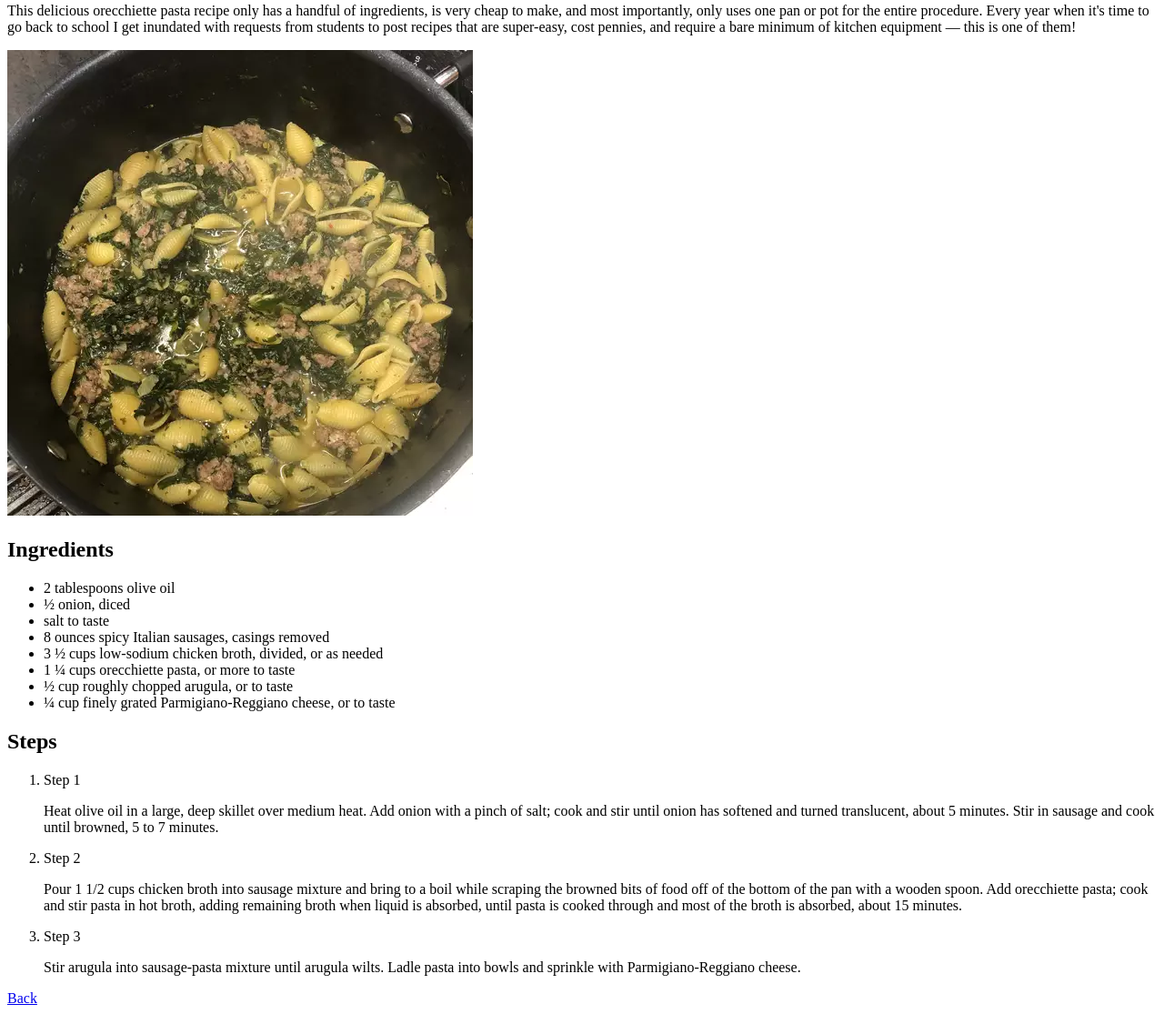
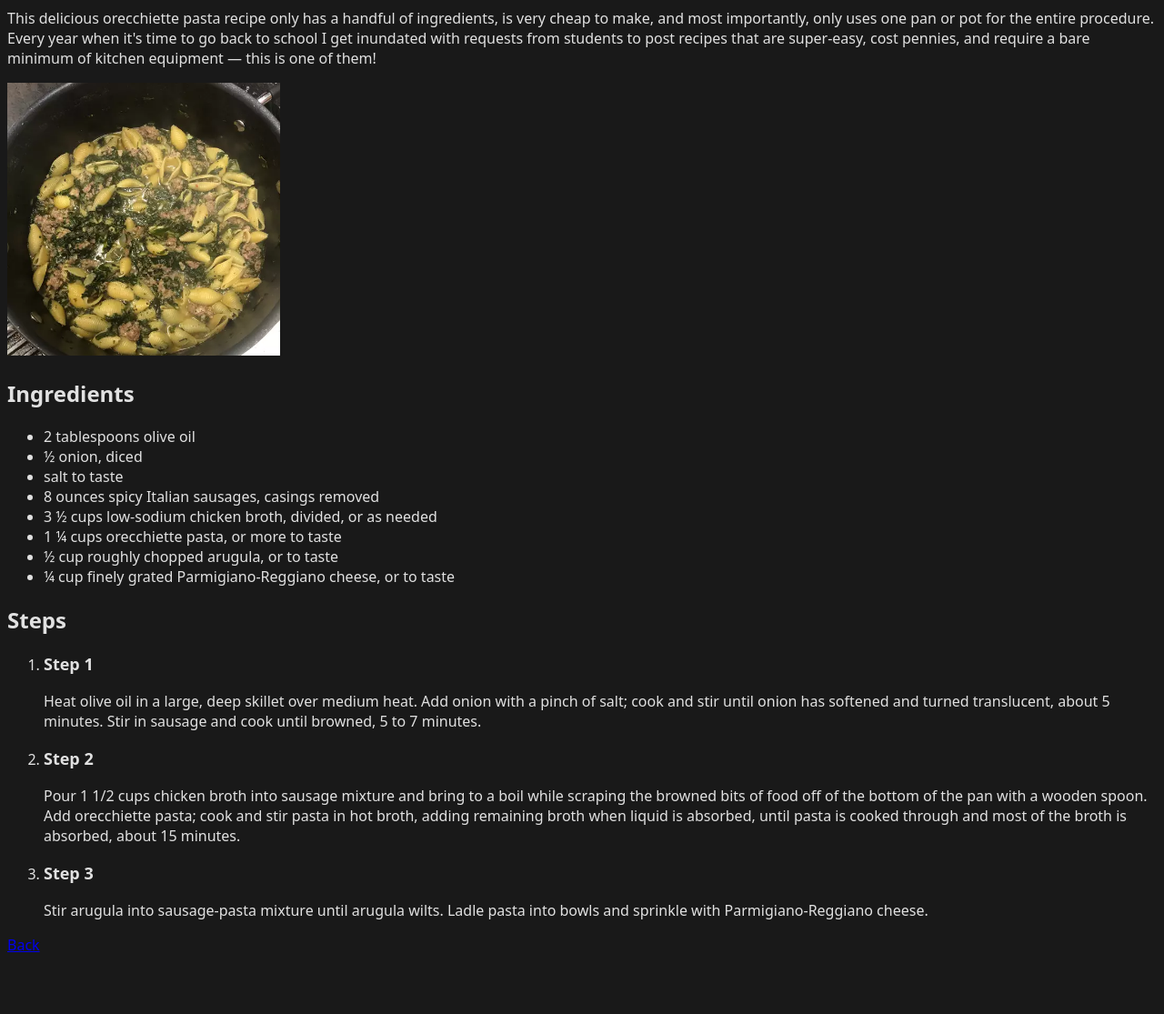
Before and after one commit to tw-abiyanto/odin-recipes, a plain HTML site: page recipes/pasta.html in a window 1280 px wide. Shown: the part 77-1192 px from the top of the page at 91% size. After the commit the page ends 1135 px from the top, so only its background shows below. Drawn offline with Linux system fonts and the light colour scheme.

Commit message:
Add stylesheet

```diff
--- /dev/null
+++ b/css/style.css
@@ -0,0 +1,20 @@
+body {
+  background-color: rgb(25, 25, 25);
+  color: rgb(225, 225, 225);
+  font-family:
+    system-ui, -apple-system, BlinkMacSystemFont, 'Segoe UI', Roboto,
+    Oxygen, Ubuntu, Cantarell, 'Open Sans', 'Helvetica Neue', sans-serif;
+}
+
+img {
+  height: 300px;
+  width: auto;
+}
+
+h1 {
+  font-weight: bolder;
+}
+
+h3 {
+  font-size: 18px;
+}
--- a/recipes/pasta.html
+++ b/recipes/pasta.html
@@ -6,6 +6,7 @@
   <meta http-equiv="X-UA-Compatible" content="IE=edge">
   <meta name="viewport" content="width=device-width, initial-scale=1.0">
   <title>Orecchiette</title>
+  <link rel="stylesheet" href="../css/style.css">
 </head>
 
 <body>
@@ -36,21 +37,27 @@
 
   <h2>Steps</h2>
   <ol>
-    <li>Step 1</li>
-    <p>Heat olive oil in a large, deep skillet over medium heat. Add onion with
-      a pinch
-      of salt; cook and stir until onion has softened and turned translucent,
-      about 5
-      minutes. Stir in sausage and cook until browned, 5 to 7 minutes.</p>
-    <li>Step 2</li>
+    <li>
+      <h3>Step 1</h3>
+      <p>Heat olive oil in a large, deep skillet over medium heat. Add onion
+        with a pinch of salt; cook and stir until onion has softened and turned
+        translucent, about 5 minutes. Stir in sausage and cook until browned, 5
+        to 7 minutes.</p>
+    </li>
+    <li>
+      <h3>Step 2</h3>
       <p>Pour 1 1/2 cups chicken broth into sausage mixture and bring to a boil
         while scraping the browned bits of food off of the bottom of the pan
         with a wooden spoon. Add orecchiette pasta; cook and stir pasta in hot
         broth, adding remaining broth when liquid is absorbed, until pasta is
         cooked through and most of the broth is absorbed, about 15 minutes.</p>
-    <li>Step 3</li>
-    <p>Stir arugula into sausage-pasta mixture until arugula wilts. Ladle pasta
+    </li>
+    <li>
+      <h3>Step 3</h3>
+      <p>Stir arugula into sausage-pasta mixture until arugula wilts. Ladle
+        pasta
         into bowls and sprinkle with Parmigiano-Reggiano cheese.</p>
+    </li>
   </ol>
 
   <a href="../index.html">Back</a>
```
Also changed, not shown: index.html (+1 -0 lines), recipes/gnocchi.html (+10 -3 lines), recipes/salisbury.html (+10 -3 lines). Lines whose indentation alone changed are shown as unchanged.
